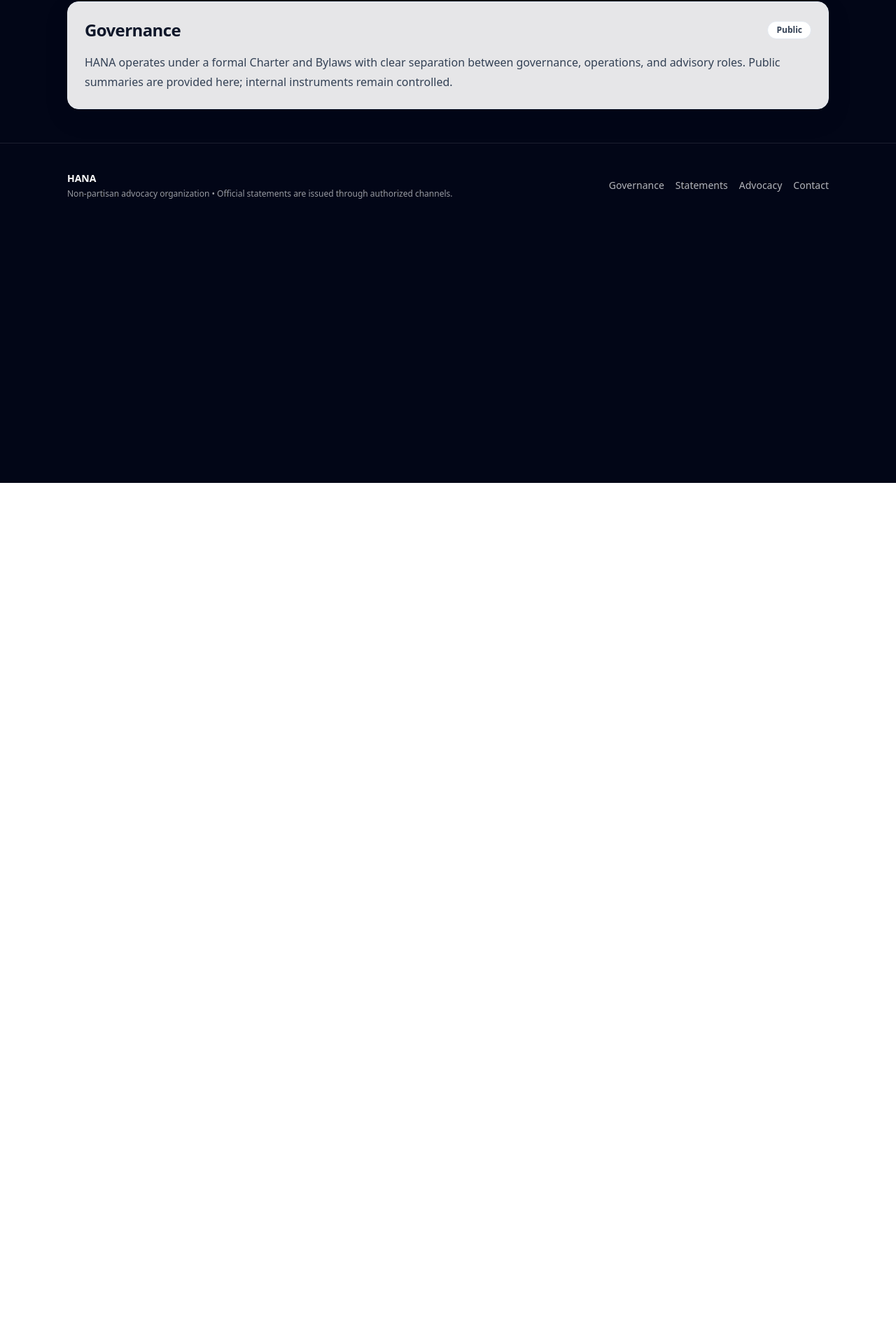
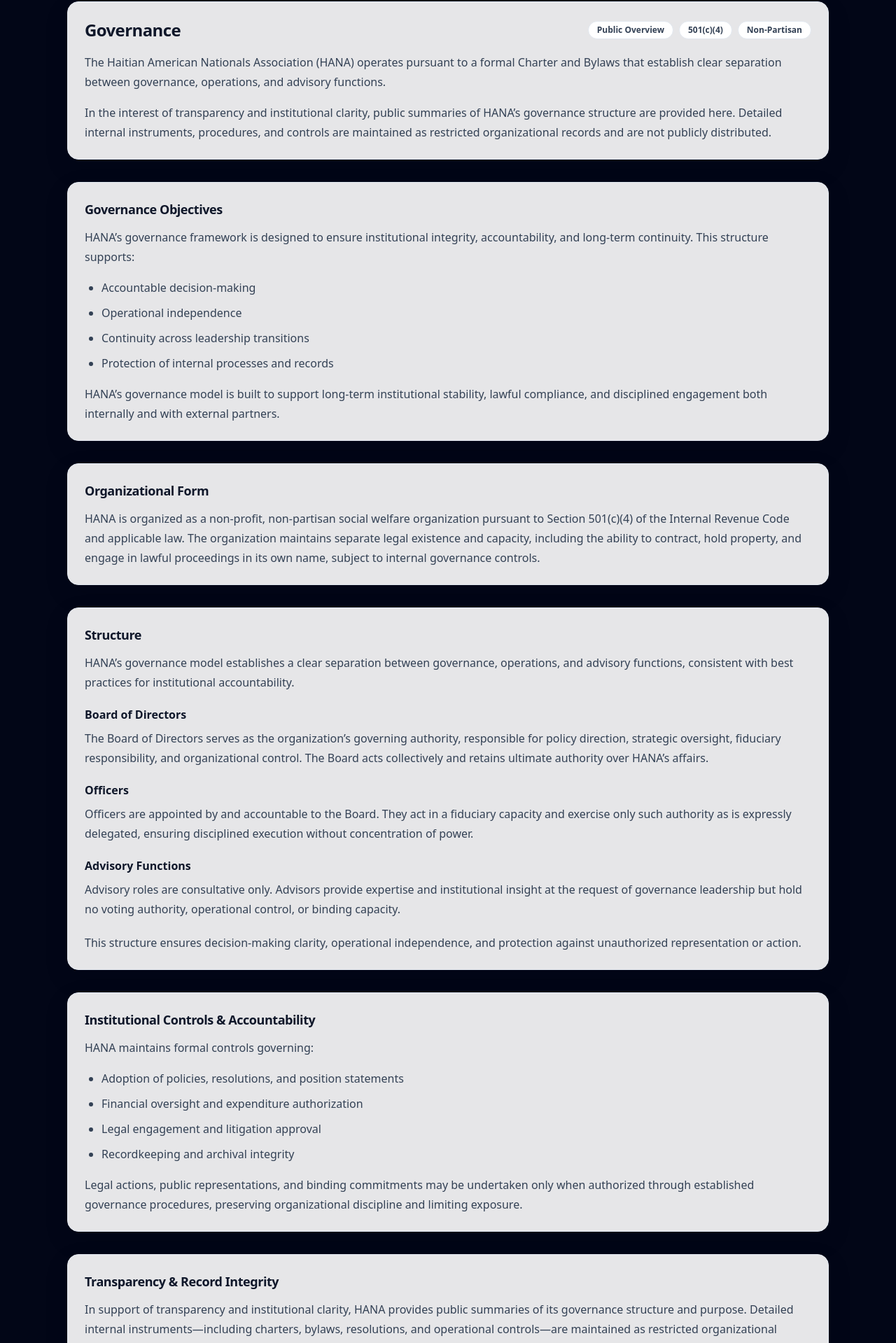
Before and after one commit to akumagmel/Hanayiti, a Next.js app: page /governance in a window 1280 px wide. Shown: the part 110-2029 px from the top of the page at 70% size. Before the commit the page ends 800 px from the top, so only its background shows below. Built offline with nearby package versions, Linux system fonts and the light colour scheme.

Commit message:
Update Govern page.tsx

```diff
--- a/app/governance/page.tsx
+++ b/app/governance/page.tsx
@@ -5,15 +5,172 @@
 export default function Page() {
   return (
     <SiteShell>
-      <main className="mx-auto max-w-6xl px-4 sm:px-6 lg:px-8 py-12">
+      <main className="mx-auto max-w-6xl px-4 sm:px-6 lg:px-8 py-12 space-y-8">
+        {/* Header / Overview */}
         <Card className="shadow-soft">
           <CardContent>
-            <div className="flex items-center justify-between gap-3">
-              <h1 className="text-2xl font-semibold tracking-tight text-slate-900">Governance</h1>
-              <Badge>Public</Badge>
+            <div className="flex flex-wrap items-center justify-between gap-3">
+              <h1 className="text-2xl font-semibold tracking-tight text-slate-900">
+                Governance
+              </h1>
+              <div className="flex items-center gap-2">
+                <Badge>Public Overview</Badge>
+                <Badge>501(c)(4)</Badge>
+                <Badge>Non-Partisan</Badge>
+              </div>
             </div>
+
             <p className="mt-4 text-slate-700 leading-7">
-              HANA operates under a formal Charter and Bylaws with clear separation between governance, operations, and advisory roles. Public summaries are provided here; internal instruments remain controlled.
+              The Haitian American Nationals Association (HANA) operates pursuant to a formal
+              Charter and Bylaws that establish clear separation between governance, operations,
+              and advisory functions.
+            </p>
+
+            <p className="mt-4 text-slate-700 leading-7">
+              In the interest of transparency and institutional clarity, public summaries of
+              HANA’s governance structure are provided here. Detailed internal instruments,
+              procedures, and controls are maintained as restricted organizational records and
+              are not publicly distributed.
+            </p>
+          </CardContent>
+        </Card>
+
+        {/* What governance ensures */}
+        <Card className="shadow-soft">
+          <CardContent>
+            <h2 className="text-lg font-semibold tracking-tight text-slate-900">
+              Governance Objectives
+            </h2>
+
+            <p className="mt-3 text-slate-700 leading-7">
+              HANA’s governance framework is designed to ensure institutional integrity,
+              accountability, and long-term continuity. This structure supports:
+            </p>
+
+            <ul className="mt-4 space-y-2 text-slate-700 leading-7 list-disc pl-6">
+              <li>Accountable decision-making</li>
+              <li>Operational independence</li>
+              <li>Continuity across leadership transitions</li>
+              <li>Protection of internal processes and records</li>
+            </ul>
+
+            <p className="mt-4 text-slate-700 leading-7">
+              HANA’s governance model is built to support long-term institutional stability,
+              lawful compliance, and disciplined engagement both internally and with external
+              partners.
+            </p>
+          </CardContent>
+        </Card>
+
+        {/* Organizational form */}
+        <Card className="shadow-soft">
+          <CardContent>
+            <h2 className="text-lg font-semibold tracking-tight text-slate-900">
+              Organizational Form
+            </h2>
+
+            <p className="mt-3 text-slate-700 leading-7">
+              HANA is organized as a non-profit, non-partisan social welfare organization
+              pursuant to Section 501(c)(4) of the Internal Revenue Code and applicable law.
+              The organization maintains separate legal existence and capacity, including the
+              ability to contract, hold property, and engage in lawful proceedings in its own
+              name, subject to internal governance controls.
+            </p>
+          </CardContent>
+        </Card>
+
+        {/* Structure */}
+        <Card className="shadow-soft">
+          <CardContent>
+            <h2 className="text-lg font-semibold tracking-tight text-slate-900">
+              Structure
+            </h2>
+
+            <p className="mt-3 text-slate-700 leading-7">
+              HANA’s governance model establishes a clear separation between governance,
+              operations, and advisory functions, consistent with best practices for
+              institutional accountability.
+            </p>
+
+            <div className="mt-5 space-y-5">
+              <div>
+                <h3 className="text-base font-semibold text-slate-900">
+                  Board of Directors
+                </h3>
+                <p className="mt-2 text-slate-700 leading-7">
+                  The Board of Directors serves as the organization’s governing authority,
+                  responsible for policy direction, strategic oversight, fiduciary responsibility,
+                  and organizational control. The Board acts collectively and retains ultimate
+                  authority over HANA’s affairs.
+                </p>
+              </div>
+
+              <div>
+                <h3 className="text-base font-semibold text-slate-900">Officers</h3>
+                <p className="mt-2 text-slate-700 leading-7">
+                  Officers are appointed by and accountable to the Board. They act in a fiduciary
+                  capacity and exercise only such authority as is expressly delegated, ensuring
+                  disciplined execution without concentration of power.
+                </p>
+              </div>
+
+              <div>
+                <h3 className="text-base font-semibold text-slate-900">
+                  Advisory Functions
+                </h3>
+                <p className="mt-2 text-slate-700 leading-7">
+                  Advisory roles are consultative only. Advisors provide expertise and institutional
+                  insight at the request of governance leadership but hold no voting authority,
+                  operational control, or binding capacity.
+                </p>
+              </div>
+            </div>
+
+            <p className="mt-5 text-slate-700 leading-7">
+              This structure ensures decision-making clarity, operational independence, and
+              protection against unauthorized representation or action.
+            </p>
+          </CardContent>
+        </Card>
+
+        {/* Controls & Accountability */}
+        <Card className="shadow-soft">
+          <CardContent>
+            <h2 className="text-lg font-semibold tracking-tight text-slate-900">
+              Institutional Controls &amp; Accountability
+            </h2>
+
+            <p className="mt-3 text-slate-700 leading-7">
+              HANA maintains formal controls governing:
+            </p>
+
+            <ul className="mt-4 space-y-2 text-slate-700 leading-7 list-disc pl-6">
+              <li>Adoption of policies, resolutions, and position statements</li>
+              <li>Financial oversight and expenditure authorization</li>
+              <li>Legal engagement and litigation approval</li>
+              <li>Recordkeeping and archival integrity</li>
+            </ul>
+
+            <p className="mt-4 text-slate-700 leading-7">
+              Legal actions, public representations, and binding commitments may be undertaken
+              only when authorized through established governance procedures, preserving
+              organizational discipline and limiting exposure.
+            </p>
+          </CardContent>
+        </Card>
+
+        {/* Transparency */}
+        <Card className="shadow-soft">
+          <CardContent>
+            <h2 className="text-lg font-semibold tracking-tight text-slate-900">
+              Transparency &amp; Record Integrity
+            </h2>
+
+            <p className="mt-3 text-slate-700 leading-7">
+              In support of transparency and institutional clarity, HANA provides public summaries
+              of its governance structure and purpose. Detailed internal instruments—including
+              charters, bylaws, resolutions, and operational controls—are maintained as restricted
+              organizational records in accordance with law and internal policy.
             </p>
           </CardContent>
         </Card>
```
